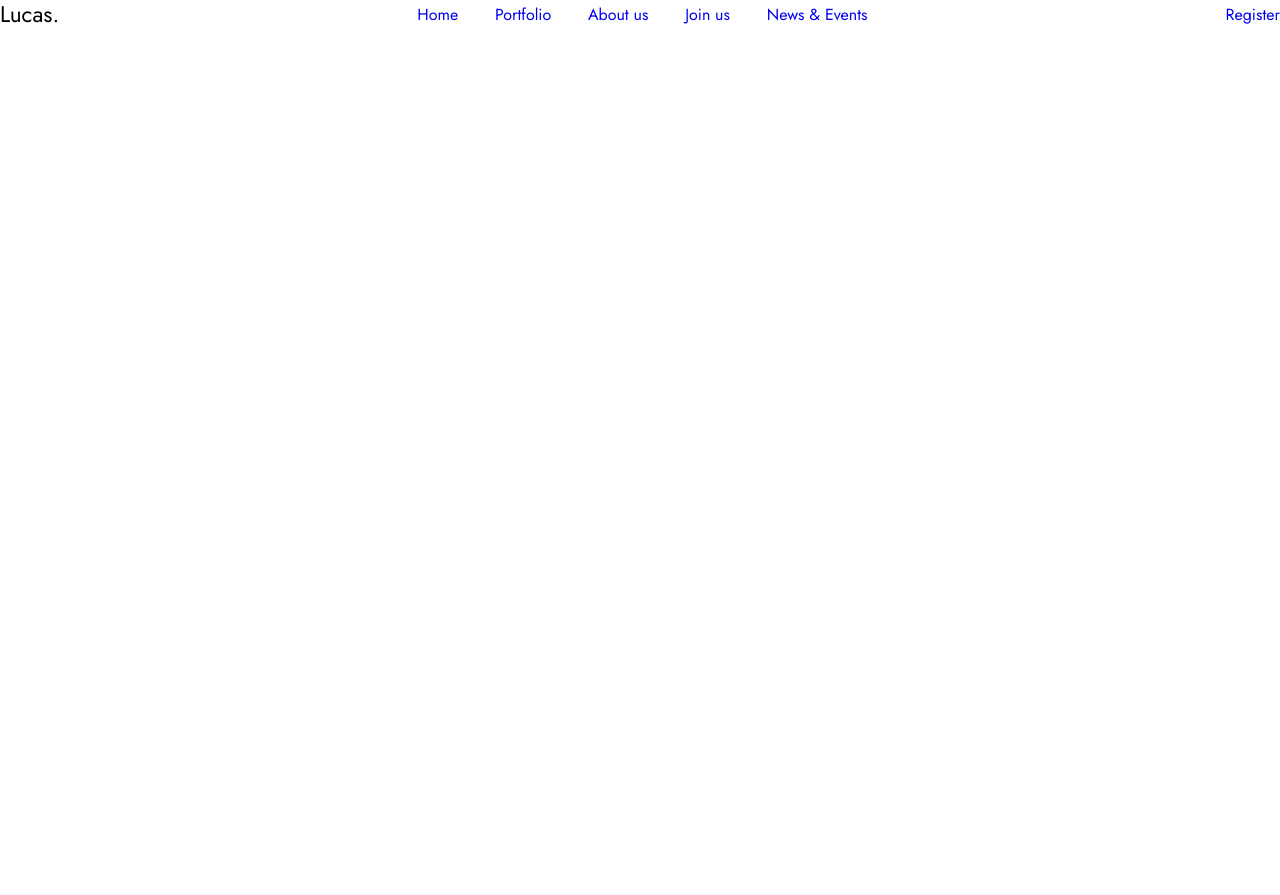
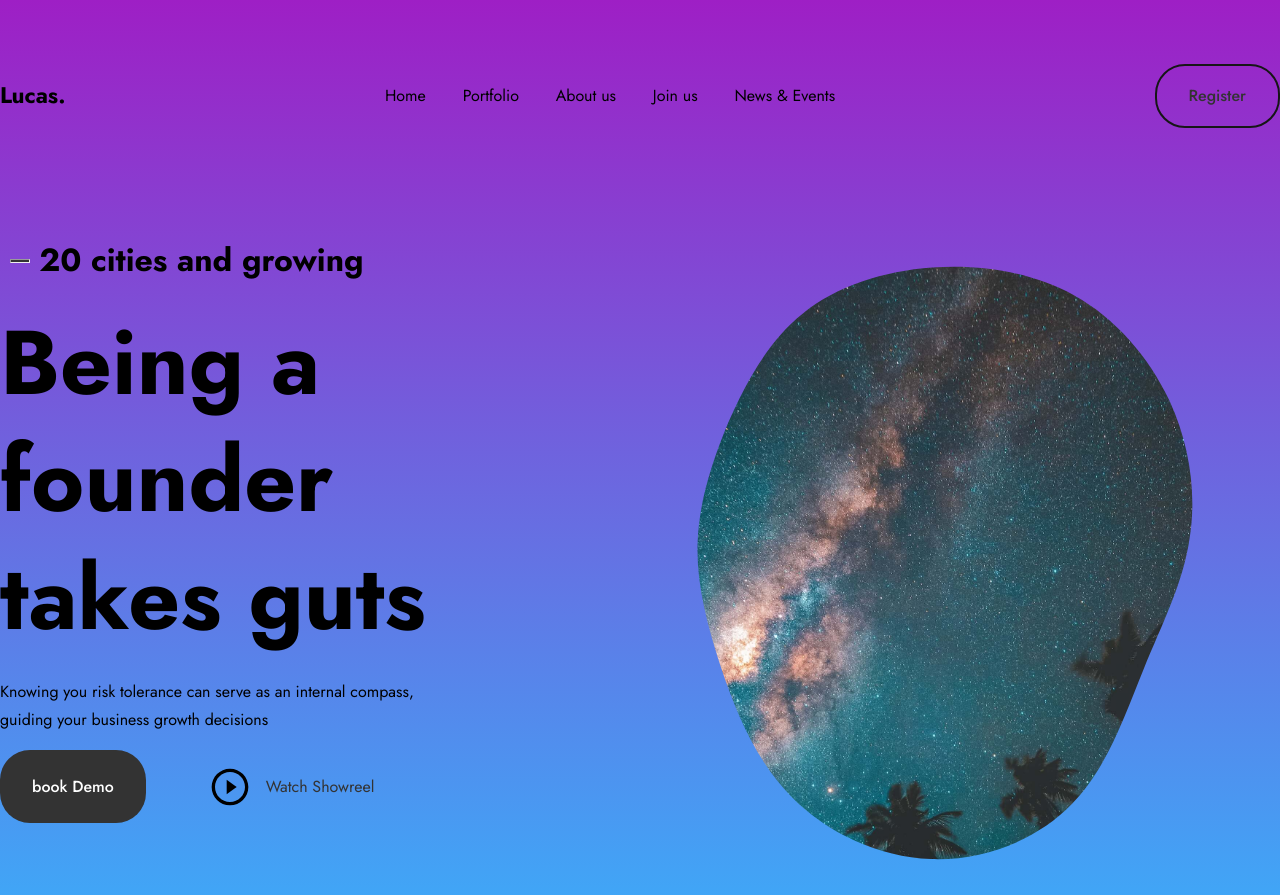
Before and after one commit to OttPajumae/AgencyWebsite, a plain HTML site: page index.html in a window 1280 px wide. Shown: the top 895 px of the page. Before the commit the page ends 800 px from the top, so only its background shows below. Drawn offline with Linux system fonts and the light colour scheme.

Commit message:
made basic hero page

```diff
--- a/css/style.css
+++ b/css/style.css
@@ -90,7 +90,7 @@ p {margin-bottom: 1rem;}
 h1, h2, h3, h4, h5 {
   margin: 3rem 0 1.38rem;
   font-family: 'Jost', sans-serif;
-  font-weight: 400;
+  font-weight: 700;
   line-height: 1.3;
 }
 
@@ -114,6 +114,9 @@ a{
     text-decoration: none;
 
 }
+.m2{
+    padding: 4em 0 2em;
+}
 .wrapper{
    max-width: 1400px;
    margin: 0 auto;
@@ -129,6 +132,27 @@ a{
     display: flex;
 
 }
+.btn{
+    padding: 16px 32px;
+    color: #333;
+    border-radius: 30px;
+}
+.btn-primary{
+    background-color: #333;
+    color: white;
+    font-weight: 500;
+    line-height: 41px;
+    margin-right: 1em;
+}
+.btn-outline{
+    border: 2px solid rgb(22, 22, 22);
+    font-weight: 500;
+}
+.btn-play{
+    width: 40px;
+    height: 40px;
+    margin: 0 1em;
+}
 
 /*END OF GLOBAL*/
 /*MAIN*/
@@ -137,5 +161,38 @@ a{
 }
 nav a{
     margin: 0 1em;
+    color: #000000;
+}
+
+.hero{
+    background: linear-gradient(rgb(158, 31, 197),rgb(48, 189, 255));
+}
+.hero-copy{ /*See on hero jaoks, et nad oleks üksteise all*/
+    display: grid;
+    grid-template-columns: repeat(2, 1fr);
+    grid-template-rows: 1fr;
+    grid-column-gap: 0px;
+    grid-row-gap: 0px;
+}
+.hero-copy h4{
+    display: flex;
+    align-items: center;
+}
+.hero-copy hr{
+    width: 20px;
+    margin-right: 0.3em;
+    margin-left: 0.3em;
+    height: 4px;
+    background-color: #333;
+}
+.image{    /*See on backgound kuju jaoks*/
+    height: 700px;
+    width: 700px;
+    -webkit-mask-image: url(/assets/blob.svg);
+    mask-image: url(/assets/blob.svg);
+}
+.image-mask{ /*See on pilt mis sinna sisse läheb*/
+    background: url(/assets/Gal.jpg);
+    background-size: cover;
 }
 /*END OF MAIN*/
--- a/index.html
+++ b/index.html
@@ -11,8 +11,8 @@
     <link href="https://fonts.googleapis.com/css2?family=Cabin&family=Jost:wght@100;200;300;400;500;600;700;800;900&display=swap" rel="stylesheet">
 </head>
 <body>
-    <section>
-        <div class="hero wrapper">
+    <section class="hero">
+        <div class="hero wrapper m2">
             <header class="d-flex x-bw y-c">
                 <h5 id="logo">Lucas.</h5>
                 <nav>
@@ -22,12 +22,31 @@
                     <a href="#">Join us</a>
                     <a href="#">News & Events</a>
                 </nav>
-                <a href="#">Register</a>
+                <a href="#" class="btn btn-outline">Register</a>
             </header>
-            <div class="hero-copy">
+            <div class="hero-copy m2">
+                <div>
+                    <div>
+                        <h4><hr> 20 cities and growing</h4>
+                    </div>
+                        <h1>Being a founder takes guts</h1>
+                        <p>Knowing you risk tolerance can
+                            serve as an internal compass, <br>
+                            guiding your business growth
+                            decisions
+                        </p>
+                    <div class="btn-group d-flex ">
+                        <a href="#" class=" btn btn-primary">book Demo</a>
+                        <a href="#" class="btn d-flex y-c"><img class="btn-play" src="/assets/play.svg"> Watch Showreel</a>
 
+                    </div>
+                </div>
+                <div>
+                    <div class="image image-mask ">
+                    </div>
+                </div>
             </div>
-            <div class="hero-footer">
+            <div class="hero-footer m2">
 
             </div>
         </div>
```
Also changed, not shown: assets/Gal.jpg (added), assets/blob.svg (added), assets/play.svg (added).
